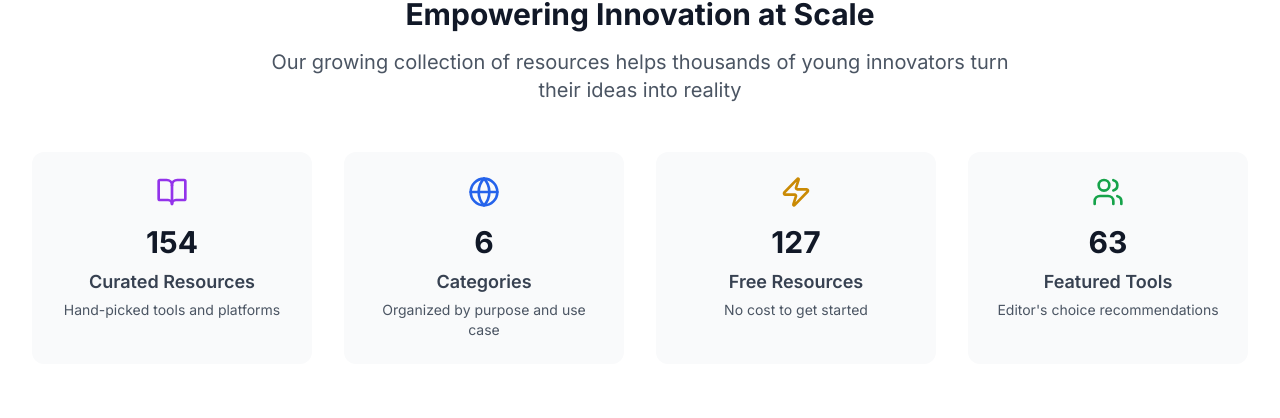
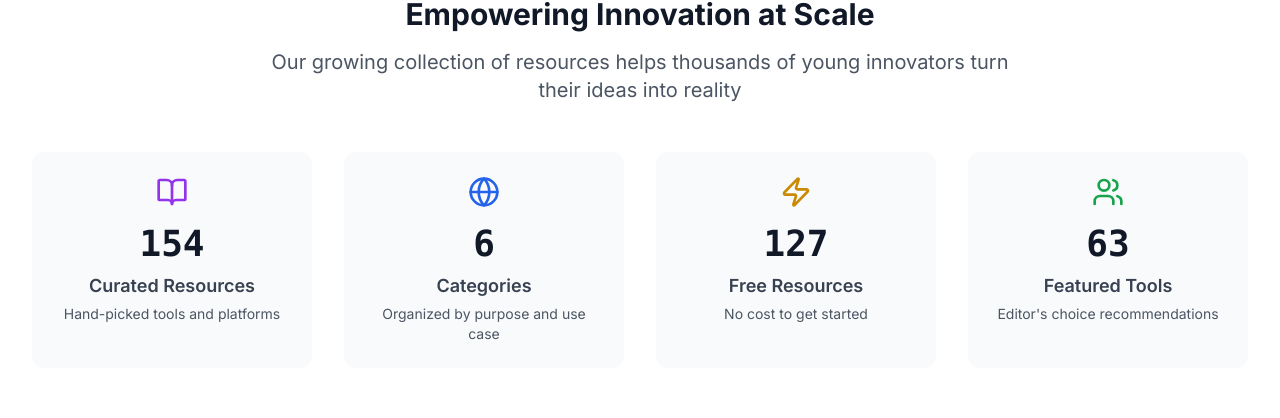
Before and after one commit to imperfect-dev/IgniteHub, a React (Vite) app: page / in a window 1280 px wide. Shown: the part 804-1222 px from the top of the page. Built offline with nearby package versions, Linux system fonts and the light colour scheme; no server answers.

Commit message:
Add Animated Counting Effect to Stats Section

```diff
--- a/src/components/sections/StatsSection.tsx
+++ b/src/components/sections/StatsSection.tsx
@@ -1,6 +1,43 @@
 import React from 'react';
 import { categories } from '../../data/resources';
 import { Users, BookOpen, Globe, Zap } from 'lucide-react';
+import { useCountUp } from '../../hooks/useCountUp';
+
+interface StatItemProps {
+  icon: React.ReactNode;
+  value: number;
+  label: string;
+  description: string;
+  delay?: number;
+}
+
+const StatItem: React.FC<StatItemProps> = ({ icon, value, label, description, delay = 0 }) => {
+  const { count, elementRef } = useCountUp({
+    end: value,
+    duration: 2500,
+    delay
+  });
+
+  return (
+    <div
+      ref={elementRef}
+      className="text-center p-6 rounded-xl bg-gray-50 hover:bg-gray-100 transition-all duration-300 transform hover:scale-105"
+    >
+      <div className="flex justify-center mb-4 transform transition-transform duration-300 hover:scale-110">
+        {icon}
+      </div>
+      <div className="text-4xl font-bold text-gray-900 mb-2 font-mono">
+        {count.toLocaleString()}
+      </div>
+      <div className="text-lg font-semibold text-gray-700 mb-1">
+        {label}
+      </div>
+      <div className="text-sm text-gray-600">
+        {description}
+      </div>
+    </div>
+  );
+};
 
 const StatsSection: React.FC = () => {
   const totalResources = categories.reduce((total, category) => total + category.resources.length, 0);
@@ -17,25 +54,29 @@ const StatsSection: React.FC = () => {
       icon: <BookOpen className="text-purple-600" size={32} />,
       value: totalResources,
       label: 'Curated Resources',
-      description: 'Hand-picked tools and platforms'
+      description: 'Hand-picked tools and platforms',
+      delay: 0
     },
     {
       icon: <Globe className="text-blue-600" size={32} />,
       value: categoriesCount,
       label: 'Categories',
-      description: 'Organized by purpose and use case'
+      description: 'Organized by purpose and use case',
+      delay: 200
     },
     {
       icon: <Zap className="text-yellow-600" size={32} />,
       value: freeResources,
       label: 'Free Resources',
-      description: 'No cost to get started'
+      description: 'No cost to get started',
+      delay: 400
     },
     {
       icon: <Users className="text-green-600" size={32} />,
       value: featuredResources,
       label: 'Featured Tools',
-      description: 'Editor\'s choice recommendations'
+      description: 'Editor\'s choice recommendations',
+      delay: 600
     }
   ];
 
@@ -53,23 +94,14 @@ const StatsSection: React.FC = () => {
 
         <div className="grid grid-cols-1 md:grid-cols-2 lg:grid-cols-4 gap-8">
           {stats.map((stat, index) => (
-            <div
+            <StatItem
               key={index}
-              className="text-center p-6 rounded-xl bg-gray-50 hover:bg-gray-100 transition-colors"
-            >
-              <div className="flex justify-center mb-4">
-                {stat.icon}
-              </div>
-              <div className="text-3xl font-bold text-gray-900 mb-2">
-                {stat.value.toLocaleString()}
-              </div>
-              <div className="text-lg font-semibold text-gray-700 mb-1">
-                {stat.label}
-              </div>
-              <div className="text-sm text-gray-600">
-                {stat.description}
-              </div>
-            </div>
+              icon={stat.icon}
+              value={stat.value}
+              label={stat.label}
+              description={stat.description}
+              delay={stat.delay}
+            />
           ))}
         </div>
       </div>
--- /dev/null
+++ b/src/hooks/useCountUp.ts
@@ -0,0 +1,72 @@
+import { useState, useEffect, useRef } from 'react';
+
+interface UseCountUpOptions {
+  end: number;
+  duration?: number;
+  start?: number;
+  decimals?: number;
+  delay?: number;
+}
+
+export const useCountUp = ({
+  end,
+  duration = 2000,
+  start = 0,
+  decimals = 0,
+  delay = 0
+}: UseCountUpOptions) => {
+  const [count, setCount] = useState(start);
+  const [isVisible, setIsVisible] = useState(false);
+  const [hasAnimated, setHasAnimated] = useState(false);
+  const elementRef = useRef<HTMLElement>(null);
+
+  useEffect(() => {
+    const observer = new IntersectionObserver(
+      ([entry]) => {
+        if (entry.isIntersecting && !hasAnimated) {
+          setIsVisible(true);
+          setHasAnimated(true);
+        }
+      },
+      { threshold: 0.3 }
+    );
+
+    if (elementRef.current) {
+      observer.observe(elementRef.current);
+    }
+
+    return () => observer.disconnect();
+  }, [hasAnimated]);
+
+  useEffect(() => {
+    if (!isVisible) return;
+
+    const timer = setTimeout(() => {
+      const startTime = Date.now();
+      const startValue = start;
+      const endValue = end;
+      const totalChange = endValue - startValue;
+
+      const animate = () => {
+        const elapsed = Date.now() - startTime;
+        const progress = Math.min(elapsed / duration, 1);
+
+        // Easing function for smooth animation
+        const easeOutQuart = 1 - Math.pow(1 - progress, 4);
+
+        const currentValue = startValue + (totalChange * easeOutQuart);
+        setCount(Number(currentValue.toFixed(decimals)));
+
+        if (progress < 1) {
+          requestAnimationFrame(animate);
+        }
+      };
+
+      requestAnimationFrame(animate);
+    }, delay);
+
+    return () => clearTimeout(timer);
+  }, [isVisible, end, duration, start, decimals, delay]);
+
+  return { count, elementRef };
+};
```
